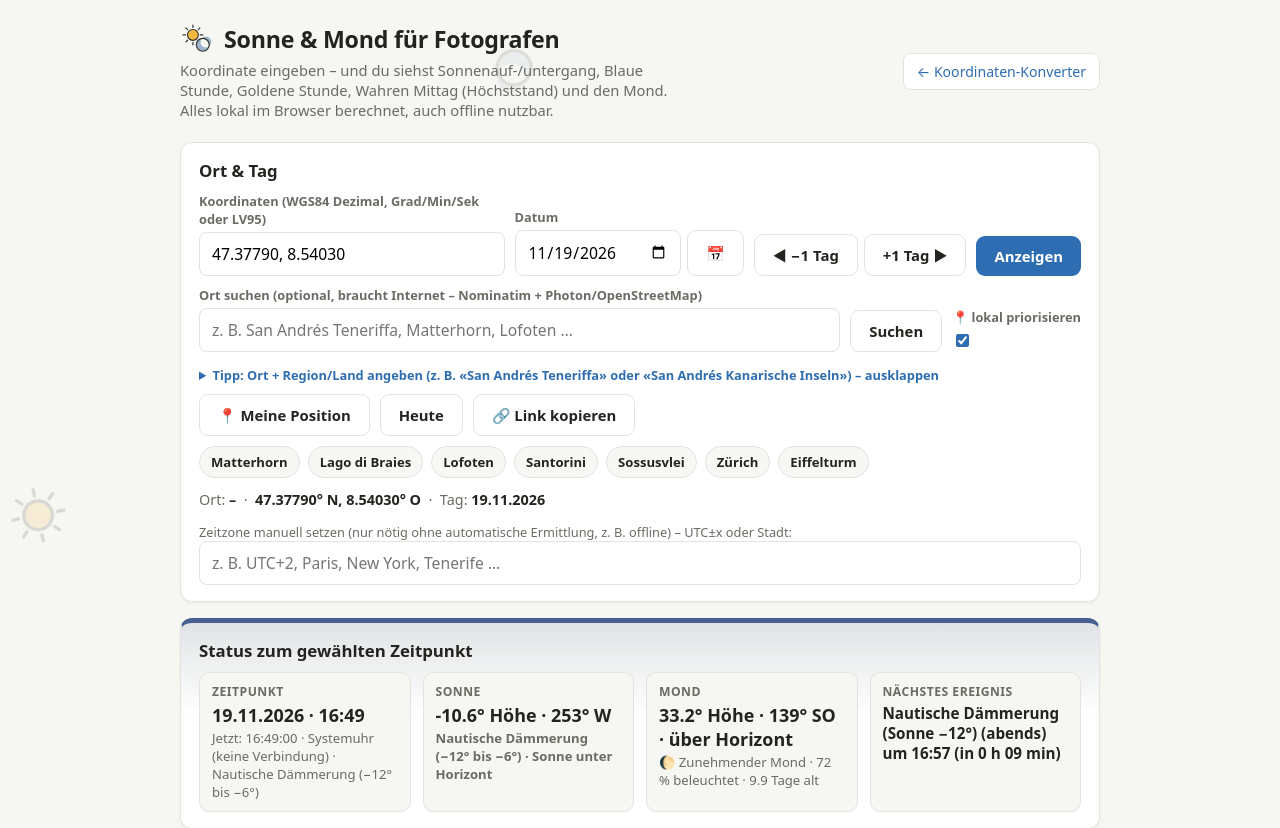
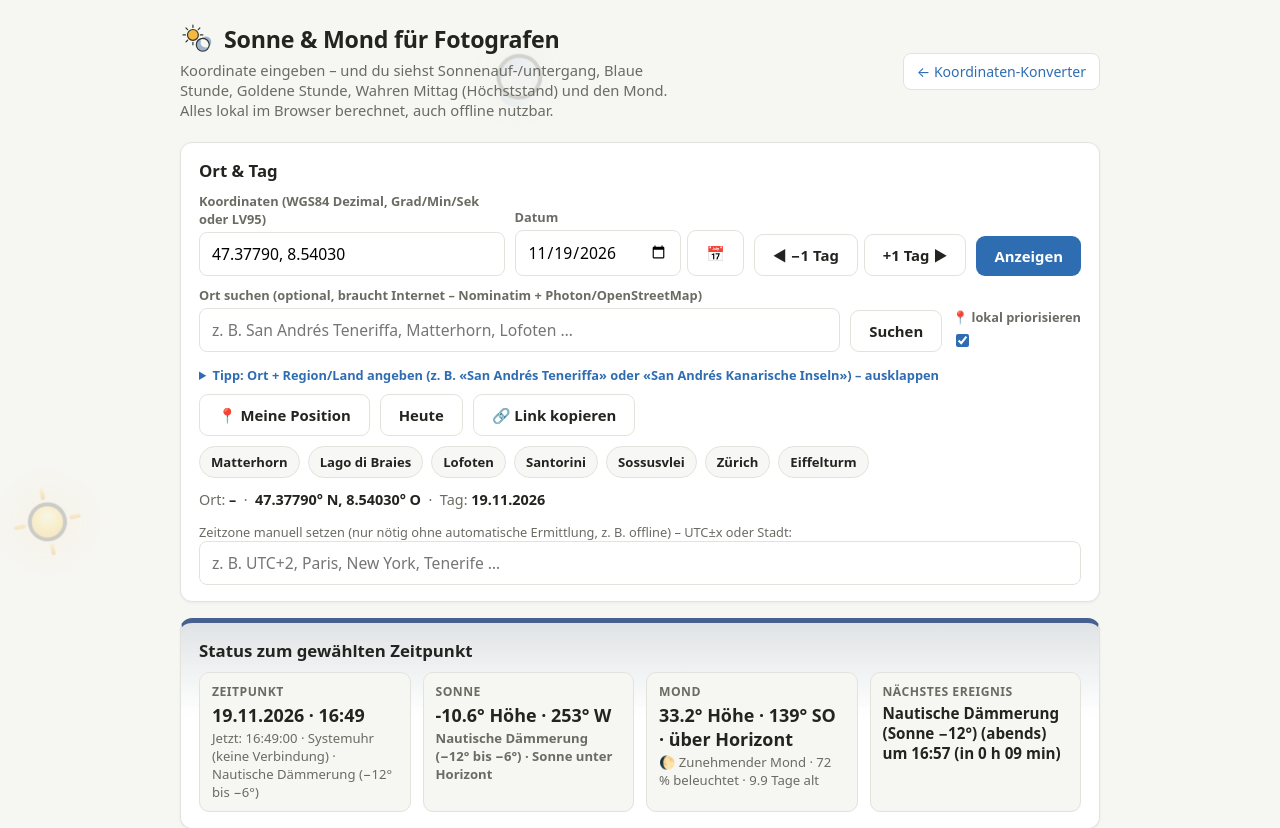
Before and after one commit to Salzundpfeffer34/notfallblatt-motorsaege, a PHP site: page /sonne-mond.html in a window 1280 px wide. Shown: the top 828 px of the page. Run offline with PHP 8.4, Linux system fonts and the light colour scheme.

Commit message:
Hintergrund Sonne/Mond farbiger + sichtbarer: Sonne radialGradient (#fff3c4->#ffd54a->#f7ad24->#ef9412) + Strahlen-Verlauf + Glow, Mond linearGradient blaugrau wie Icon (#eef4fd->#b9cbe4->#8fa9c9) + Glow; 110px, opacity .22/.18 (dark .3/.24); Tests 288 PASS
Co-authored-by: Salzundpfeffer34 <Salzundpfeffer34@users.noreply.github.com>

```diff
--- a/css/sonne-mond.css
+++ b/css/sonne-mond.css
@@ -4,9 +4,9 @@
   body { font-family:system-ui,-apple-system,"Segoe UI",sans-serif; margin:0; padding:0 16px 40px; color:var(--ink); background:var(--bg); }
   .wrap { max-width:920px; margin:0 auto; position:relative; z-index:1; }
   .sky-bg { position:fixed; inset:0; z-index:0; overflow:hidden; pointer-events:none; }
-  .bg-sun, .bg-moon { position:absolute; top:0; left:0; width:90px; height:90px; opacity:.16; }
-  .bg-sun { animation:bgSunArc 70s linear infinite; }
-  .bg-moon { opacity:.13; animation:bgMoonArc 70s linear infinite; animation-delay:-35s; }
+  .bg-sun, .bg-moon { position:absolute; top:0; left:0; width:110px; height:110px; opacity:.22; }
+  .bg-sun { animation:bgSunArc 70s linear infinite; filter:drop-shadow(0 0 22px rgba(247,173,36,.55)); }
+  .bg-moon { opacity:.18; animation:bgMoonArc 70s linear infinite; animation-delay:-35s; filter:drop-shadow(0 0 16px rgba(157,180,208,.5)); }
   @keyframes bgSunArc {
     0% { transform:translate(-12vw, 78vh) rotate(0deg); }
     50% { transform:translate(50vw, -14vh) rotate(180deg); }
@@ -127,4 +127,6 @@
     #times tr.noon td { background:rgba(127,176,232,.22); }
     #times tr.day td { background:rgba(245,182,66,.13); }
     .cal-day.sel { color:#141519; }
+    .bg-sun { opacity:.3; }
+    .bg-moon { opacity:.24; }
   }
--- a/sonne-mond.html
+++ b/sonne-mond.html
@@ -14,8 +14,8 @@
 </head>
 <body>
 <div class="sky-bg" aria-hidden="true">
-  <svg class="bg-sun" viewBox="0 0 200 200"><g stroke="#33362f" stroke-width="7" stroke-linecap="round"><line x1="120" y1="76" x2="134" y2="76"/><line x1="107.1" y1="107.1" x2="117.1" y2="117.1"/><line x1="76" y1="120" x2="76" y2="134"/><line x1="44.9" y1="107.1" x2="34.9" y2="117.1"/><line x1="32" y1="76" x2="18" y2="76"/><line x1="44.9" y1="44.9" x2="34.9" y2="34.9"/><line x1="76" y1="32" x2="76" y2="18"/><line x1="107.1" y1="44.9" x2="117.1" y2="34.9"/></g><circle cx="76" cy="76" r="32" fill="#f5b942" stroke="#33362f" stroke-width="7"/></svg>
-  <svg class="bg-moon" viewBox="0 0 200 200"><path fill-rule="evenodd" fill="#9db4d0" d="M134 96 a38 38 0 1 0 0.0001 0 Z M152 86 a32 32 0 1 0 0.0001 0 Z"/><circle cx="134" cy="134" r="38" fill="none" stroke="#33362f" stroke-width="7"/></svg>
+  <svg class="bg-sun" viewBox="0 0 200 200"><defs><radialGradient id="bgSunG" cx="42%" cy="38%" r="78%"><stop offset="0%" stop-color="#fff3c4"/><stop offset="42%" stop-color="#ffd54a"/><stop offset="78%" stop-color="#f7ad24"/><stop offset="100%" stop-color="#ef9412"/></radialGradient><linearGradient id="bgRayG" x1="0" y1="0" x2="1" y2="1"><stop offset="0%" stop-color="#ffd54a"/><stop offset="100%" stop-color="#e8890c"/></linearGradient></defs><g stroke="url(#bgRayG)" stroke-width="7" stroke-linecap="round"><line x1="120" y1="76" x2="134" y2="76"/><line x1="107.1" y1="107.1" x2="117.1" y2="117.1"/><line x1="76" y1="120" x2="76" y2="134"/><line x1="44.9" y1="107.1" x2="34.9" y2="117.1"/><line x1="32" y1="76" x2="18" y2="76"/><line x1="44.9" y1="44.9" x2="34.9" y2="34.9"/><line x1="76" y1="32" x2="76" y2="18"/><line x1="107.1" y1="44.9" x2="117.1" y2="34.9"/></g><circle cx="76" cy="76" r="32" fill="url(#bgSunG)" stroke="#33362f" stroke-width="7"/></svg>
+  <svg class="bg-moon" viewBox="0 0 200 200"><defs><linearGradient id="bgMoonG" x1="0" y1="0" x2="1" y2="1"><stop offset="0%" stop-color="#eef4fd"/><stop offset="55%" stop-color="#b9cbe4"/><stop offset="100%" stop-color="#8fa9c9"/></linearGradient></defs><path fill-rule="evenodd" fill="url(#bgMoonG)" d="M134 96 a38 38 0 1 0 0.0001 0 Z M152 86 a32 32 0 1 0 0.0001 0 Z"/><circle cx="134" cy="134" r="38" fill="none" stroke="#33362f" stroke-width="7"/></svg>
 </div>
 <div class="wrap">
 <header class="top">
```
Also changed, not shown: tests/run-tests.js (+2 -1 lines).
